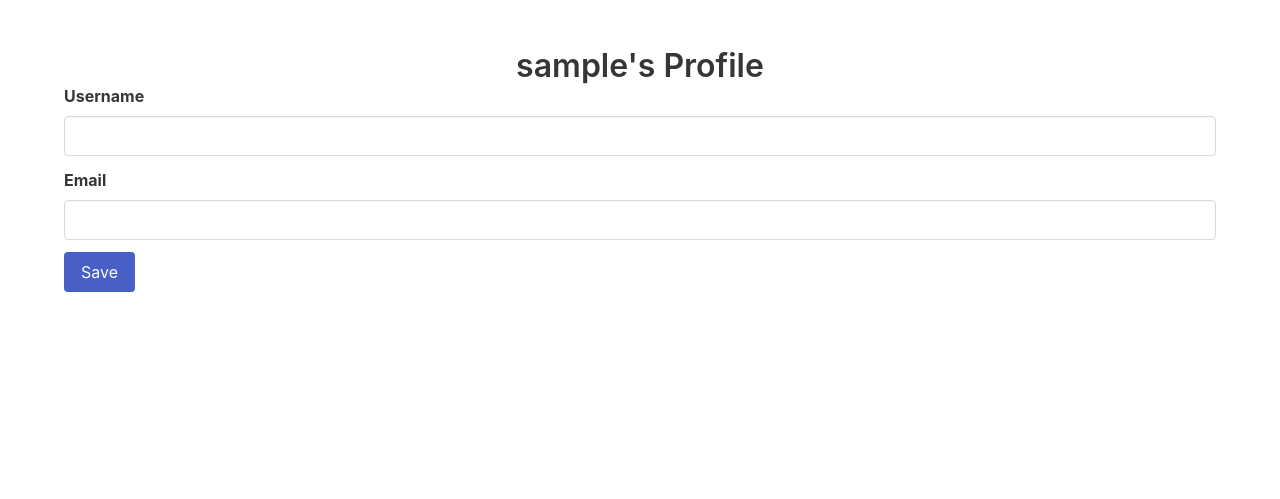
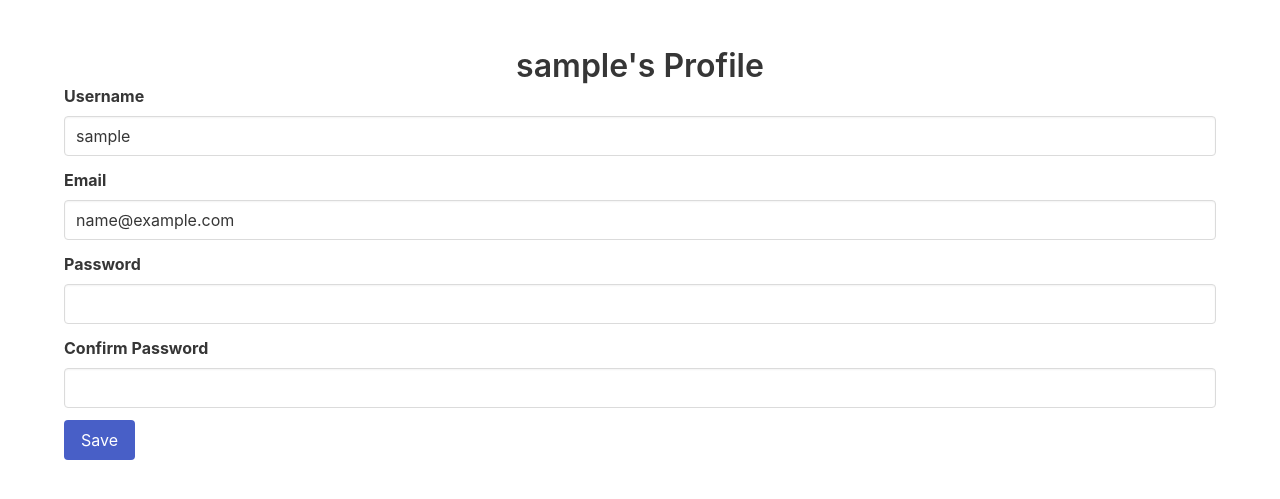
Before and after one commit to cdigby/Rambler, a Django app: page /users/profile/ in a window 1280 px wide. Shown: the part 52-551 px from the top of the page. Run offline with Django 3.2, Linux system fonts and the light colour scheme; the visitor is signed in with stand-in values (Sample User, id 1).

Commit message:
Password validation on profile form

```diff
--- a/templates/forms/input.html
+++ b/templates/forms/input.html
@@ -3,4 +3,9 @@
     <div class="control">
         {{ field }}
     </div>
+    {% if field.errors %}
+    {% for error in field.errors %}
+        <p class="help is-danger">{{ error|escape }}</p>
+    {% endfor %}
+    {% endif %}
 </div>
--- a/users/forms.py
+++ b/users/forms.py
@@ -4,5 +4,21 @@ from django import forms
 class UserForm(forms.Form):
     username = forms.CharField(widget=forms.TextInput(attrs={'class': 'input'}))
     email = forms.CharField(widget=forms.TextInput(attrs={'class': 'input'}))
-    password = forms.CharField(widget=forms.PasswordInput())
-    password_confirmation = forms.CharField(widget=forms.PasswordInput())
+    password = forms.CharField(widget=forms.PasswordInput(attrs={'class': 'input'}), required=False)
+    password_confirmation = forms.CharField(widget=forms.PasswordInput(attrs={'class': 'input'}), required=False)
+
+    def clean(self):
+        #Password with no confirmation
+        if self.data['password'] and not self.data['password_confirmation']:
+            self.add_error('password_confirmation', 'Please confirm your password')
+
+        #Confirmation with no password
+        if not self.data['password'] and self.data['password_confirmation']:
+            self.add_error('password', 'Please enter a password')
+
+        #Password and confirmation don't match
+        if self.data['password'] and self.data['password_confirmation']:
+            if self.data['password'] != self.data['password_confirmation']:
+                err = "Password and confirmation don't match"
+                self.add_error('password', err)
+                self.add_error('password_confirmation', err)
--- a/users/templates/users/profile.html
+++ b/users/templates/users/profile.html
@@ -6,9 +6,12 @@
         </div>
 
         <div class="container">
-            <form action="post">
+            <form method="post">
+                {% csrf_token %}
                 {% include 'forms/input.html' with field=form.username label='Username' %}
                 {% include 'forms/input.html' with field=form.email label='Email' %}
+                {% include 'forms/input.html' with field=form.password label='Password' %}
+                {% include 'forms/input.html' with field=form.password_confirmation label='Confirm Password' %}
                 {% include 'forms/submit.html' with text='Save' %}
             </form>
         </div>
--- a/users/views.py
+++ b/users/views.py
@@ -7,12 +7,8 @@ from .forms import UserForm
 
 #Signup page
 def signup_view(request):
-    #Load page on GET
-    if request.method == 'GET':
-        return render(request, 'users/signup_page.html', {"form": UserForm()})
-
     #Create user on POST
-    elif request.method == 'POST':
+    if request.method == 'POST':
         username = request.POST.get('username')
         email = request.POST.get('email')
         password = request.POST.get('password')
@@ -28,6 +24,10 @@ def signup_view(request):
         login(request, user)
         return redirect('users:profile')
 
+    #Load page on GET
+    else:
+        return render(request, 'users/signup_page.html', {"form": UserForm()})
+
 
 def logout_view(request):
     logout(request)
@@ -35,5 +35,23 @@ def logout_view(request):
 
 @login_required
 def profile(request):
-    form = UserForm()
-    return render(request, 'users/profile.html', {'form': form})
+    #Update user details
+    if request.method == 'POST':
+        form = UserForm(request.POST)
+        if form.is_valid():
+            #Save new details
+            messages.success(request, "Profile updated successfully!")
+            return redirect('users:profile')
+
+        else:
+            #Render profile with errors
+            return render(request, 'users/profile.html', {'form': form})
+
+    #Display user profile
+    else:
+        u = request.user
+        form = UserForm(initial={
+            'username': u.username,
+            'email': u.email,
+        })
+        return render(request, 'users/profile.html', {'form': form})
```
